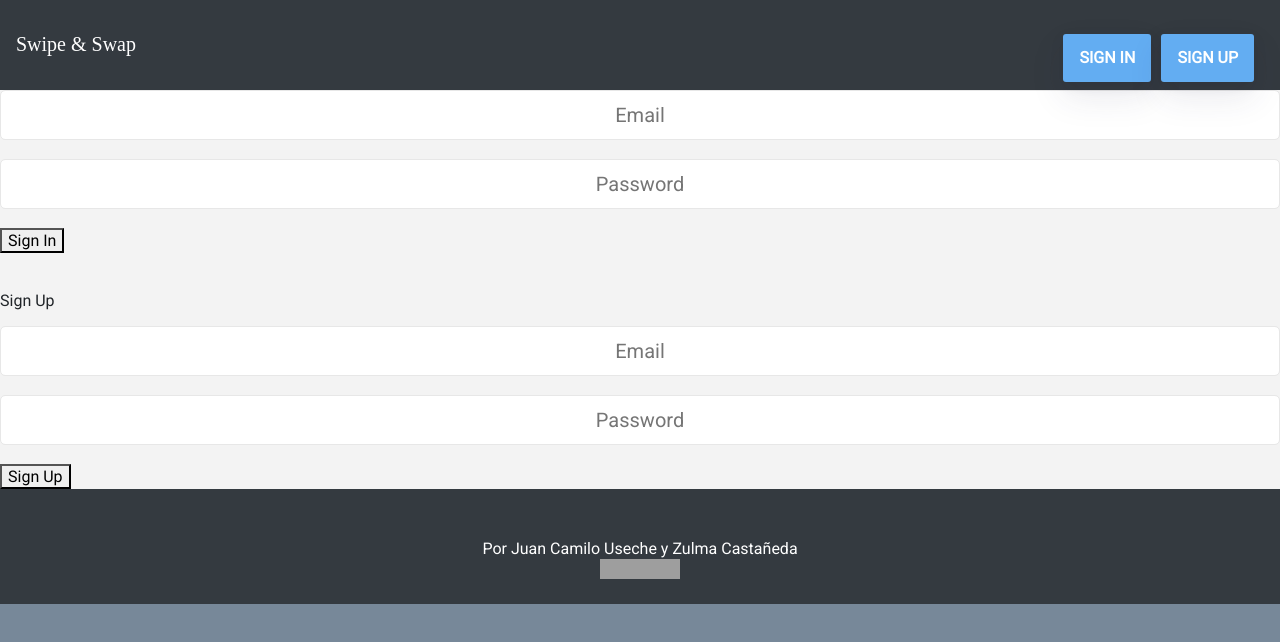
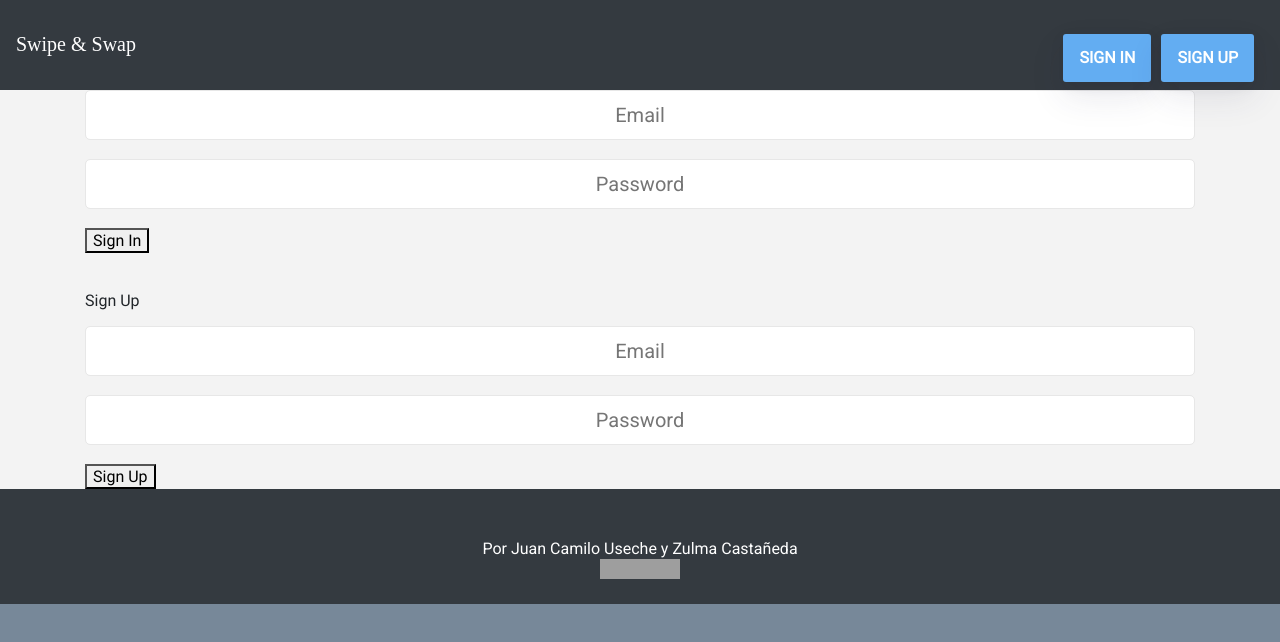
Before and after one commit to zlcastaneda10/Swipe-and-Swap, a React (Create React App) app in the folder front/: page /signIn in a window 1280 px wide. Shown: the top 642 px of the page. Built offline with nearby package versions, Linux system fonts and the light colour scheme; grey boxes are pictures that could not be loaded; a web font is replaced by a local one.

Commit message:
Stupid container
:V

```diff
--- a/front/src/containers/SigninForm.js
+++ b/front/src/containers/SigninForm.js
@@ -1,6 +1,6 @@
 import React, { Component } from 'react';
 import 'whatwg-fetch';
-import {Container } from 'reactstrap';
+import {Container} from 'reactstrap';
 
 import {
   getFromStorage,
@@ -212,7 +212,7 @@ class SignIn extends Component {
     if (!token) {
       return (
 
-        <div>
+        <Container>
           <div>
             {
               (signInError) ? (
@@ -260,7 +260,7 @@ class SignIn extends Component {
             <button onClick={this.onSignUp}>Sign Up</button>
           </div>
 
-        </div>
+        </Container>
       );
     }
 
```
